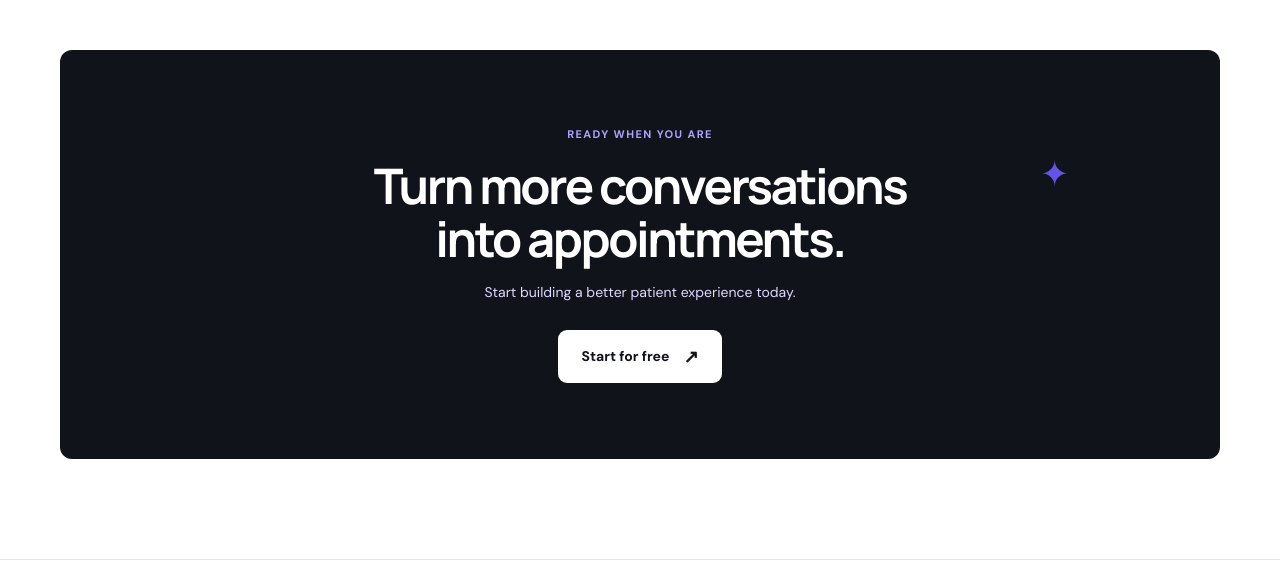
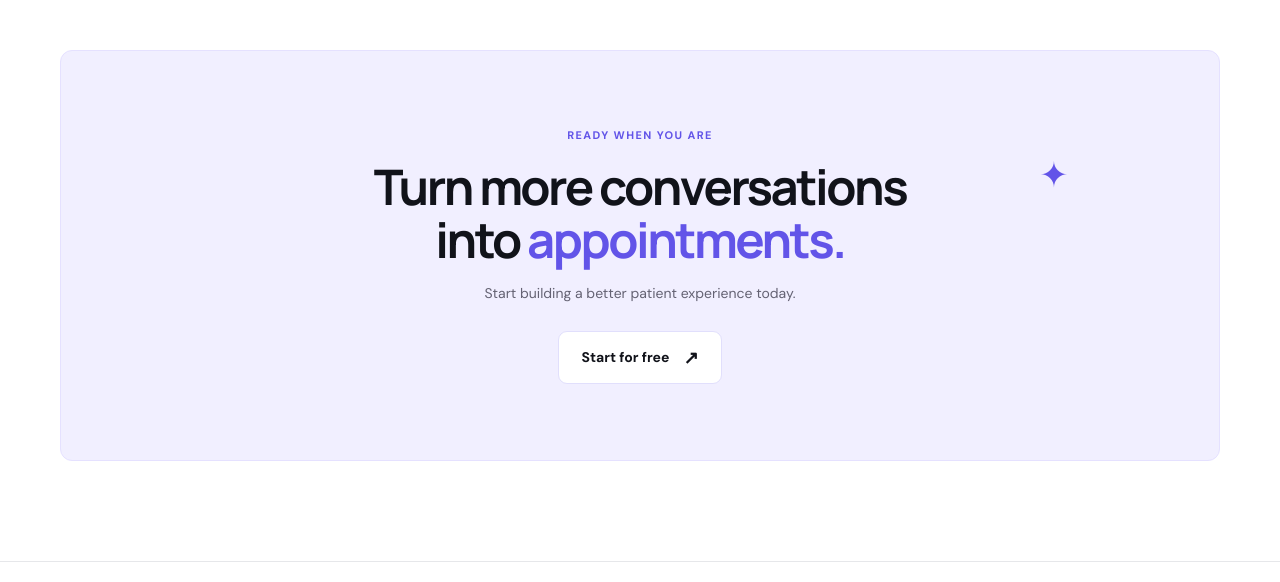
Before and after one commit to kuanyerdos-png/aithooth, a plain HTML site: page frontend/index.html in a window 1280 px wide. Shown: the part 3863-4445 px from the top of the page. Drawn offline with Linux system fonts and the light colour scheme.

Commit message:
Lighten CTA section with purple accent

```diff
--- a/frontend/css/modern-overrides.css
+++ b/frontend/css/modern-overrides.css
@@ -57,10 +57,17 @@ body { background: #fff; color: var(--ink); }
 .channel-list>div { border-color: var(--line); }
 .benefits-grid>div { border-color: #d8d9dd; }
 .benefits-grid strong { color: var(--purple); }
-.cta-inner { background: var(--ink); border-radius: 12px; }
-.cta-inner .eyebrow { color: #aaa4ff; }
-.cta-inner em { color: #fff; }
-.button-light { color: var(--ink); }
+.cta-inner {
+  background: #f1efff;
+  border: 1px solid #e5e1ff;
+  border-radius: 12px;
+  color: var(--ink);
+}
+.cta-inner .eyebrow { color: var(--purple); }
+.cta-inner em { color: var(--purple); }
+.cta-inner p { color: #646273; }
+.button-light { color: var(--ink); background: #fff; border: 1px solid #e1dffc; }
+.button-light:hover { background: var(--ink); color: #fff; }
 .cta-sparkle { color: var(--purple); }
 .footer { border-color: var(--line); }
 
```
